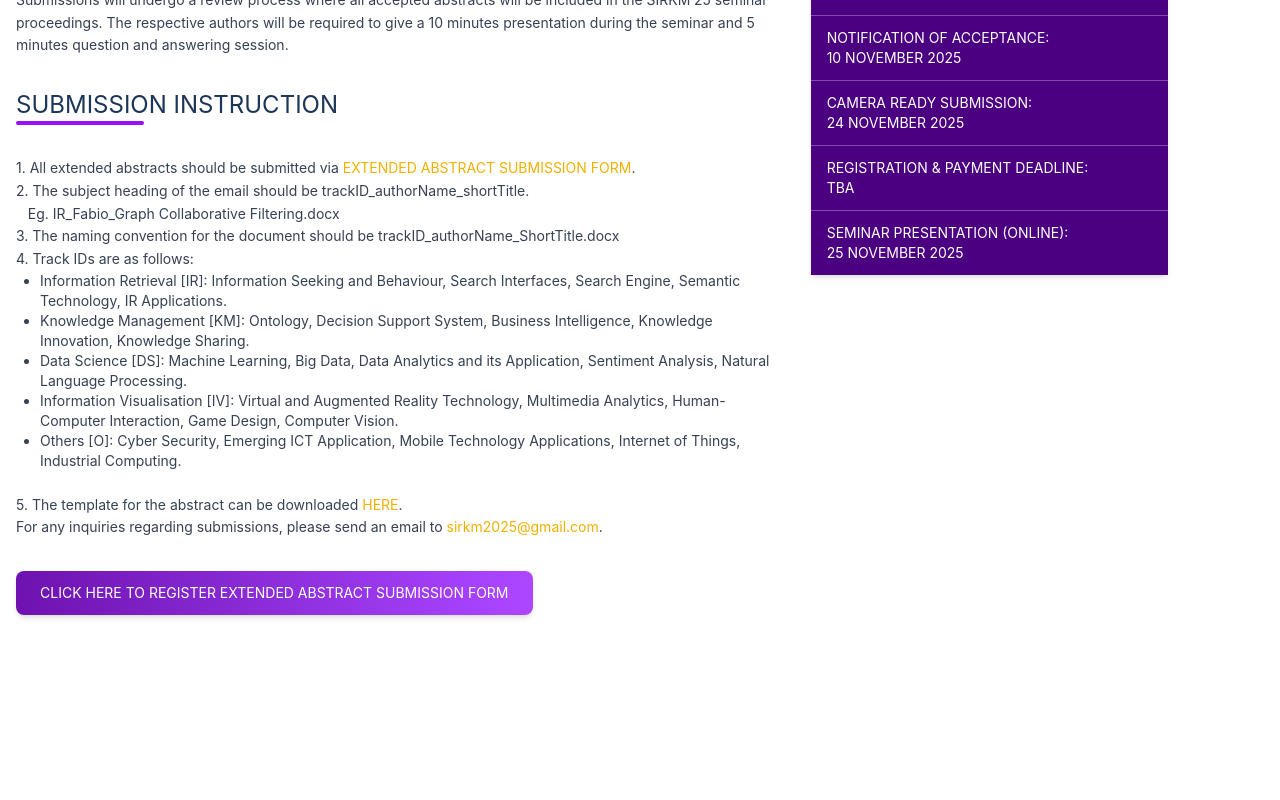
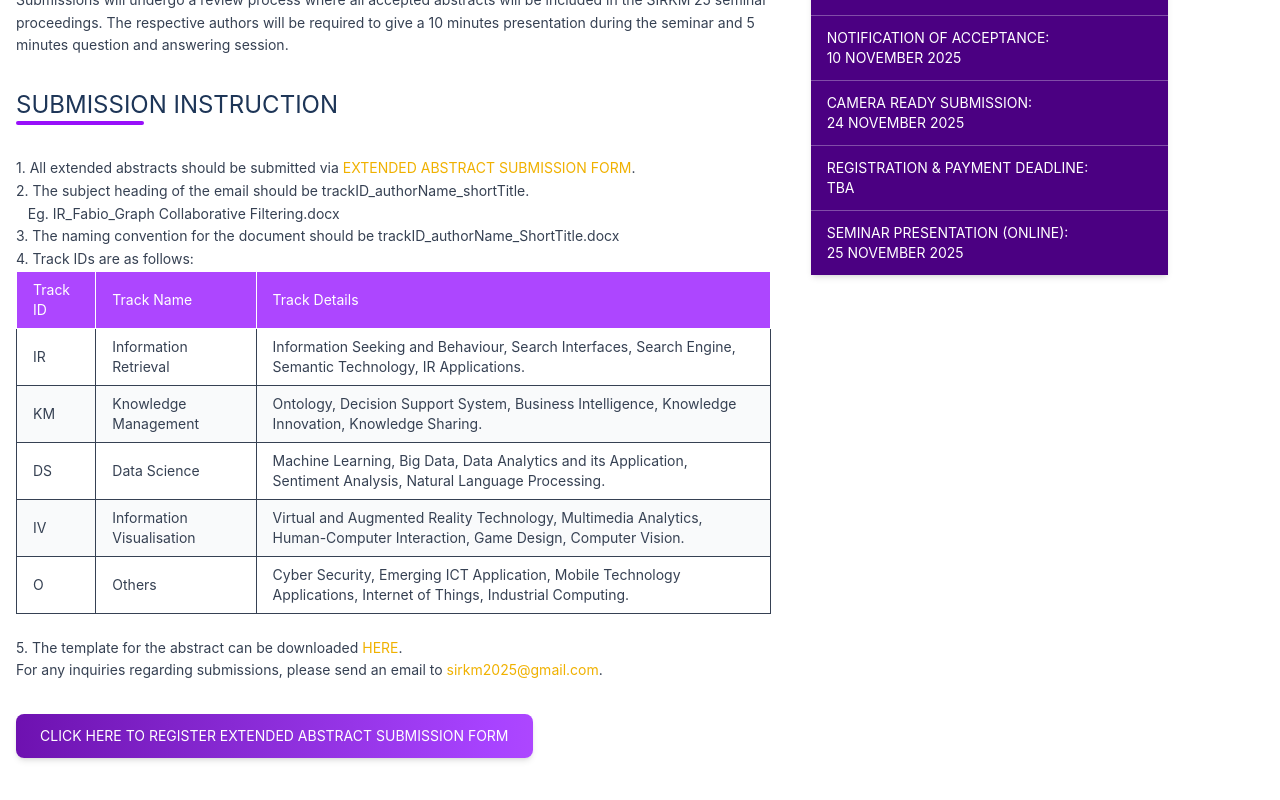
Before and after one commit to zafarshahrin/SIRKM2025, a Vue app: page /abstract-submission in a window 1280 px wide. Shown: the part 494-1294 px from the top of the page. Built offline with nearby package versions, Linux system fonts and the light colour scheme.

Commit message:
latest 1300

```diff
--- a/src/components/views/abstractsubmission.vue
+++ b/src/components/views/abstractsubmission.vue
@@ -66,13 +66,45 @@
   4. Track IDs are as follows:
 </p>
 
-<ul class="list-disc pl-6 text-gray-700 space-y-2 mb-4 text-sm">
-  <li><strong>Information Retrieval [IR]:</strong> Information Seeking and Behaviour, Search Interfaces, Search Engine, Semantic Technology, IR Applications.</li>
-  <li><strong>Knowledge Management [KM]:</strong> Ontology, Decision Support System, Business Intelligence, Knowledge Innovation, Knowledge Sharing.</li>
-  <li><strong>Data Science [DS]:</strong> Machine Learning, Big Data, Data Analytics and its Application, Sentiment Analysis, Natural Language Processing.</li>
-  <li><strong>Information Visualisation [IV]:</strong> Virtual and Augmented Reality Technology, Multimedia Analytics, Human-Computer Interaction, Game Design, Computer Vision.</li>
-  <li><strong>Others [O]:</strong> Cyber Security, Emerging ICT Application, Mobile Technology Applications, Internet of Things, Industrial Computing.</li>
-</ul>
+<!-- Track ID Table -->
+<div class="overflow-x-auto mb-6">
+  <table class="w-full border border-gray-300 text-sm">
+    <thead>
+      <tr class="bg-purple-500 text-white text-left">
+        <th class="border px-4 py-2">Track ID</th>
+        <th class="border px-4 py-2">Track Name</th>
+        <th class="border px-4 py-2">Track Details</th>
+      </tr>
+    </thead>
+    <tbody>
+      <tr>
+        <td class="border px-4 py-2 font-semibold">IR</td>
+        <td class="border px-4 py-2">Information Retrieval</td>
+        <td class="border px-4 py-2">Information Seeking and Behaviour, Search Interfaces, Search Engine, Semantic Technology, IR Applications.</td>
+      </tr>
+      <tr class="bg-gray-50">
+        <td class="border px-4 py-2 font-semibold">KM</td>
+        <td class="border px-4 py-2">Knowledge Management</td>
+        <td class="border px-4 py-2">Ontology, Decision Support System, Business Intelligence, Knowledge Innovation, Knowledge Sharing.</td>
+      </tr>
+      <tr>
+        <td class="border px-4 py-2 font-semibold">DS</td>
+        <td class="border px-4 py-2">Data Science</td>
+        <td class="border px-4 py-2">Machine Learning, Big Data, Data Analytics and its Application, Sentiment Analysis, Natural Language Processing.</td>
+      </tr>
+      <tr class="bg-gray-50">
+        <td class="border px-4 py-2 font-semibold">IV</td>
+        <td class="border px-4 py-2">Information Visualisation</td>
+        <td class="border px-4 py-2">Virtual and Augmented Reality Technology, Multimedia Analytics, Human-Computer Interaction, Game Design, Computer Vision.</td>
+      </tr>
+      <tr>
+        <td class="border px-4 py-2 font-semibold">O</td>
+        <td class="border px-4 py-2">Others</td>
+        <td class="border px-4 py-2">Cyber Security, Emerging ICT Application, Mobile Technology Applications, Internet of Things, Industrial Computing.</td>
+      </tr>
+    </tbody>
+  </table>
+</div>
 
               <br />
               5. The template for the abstract can be downloaded
```
